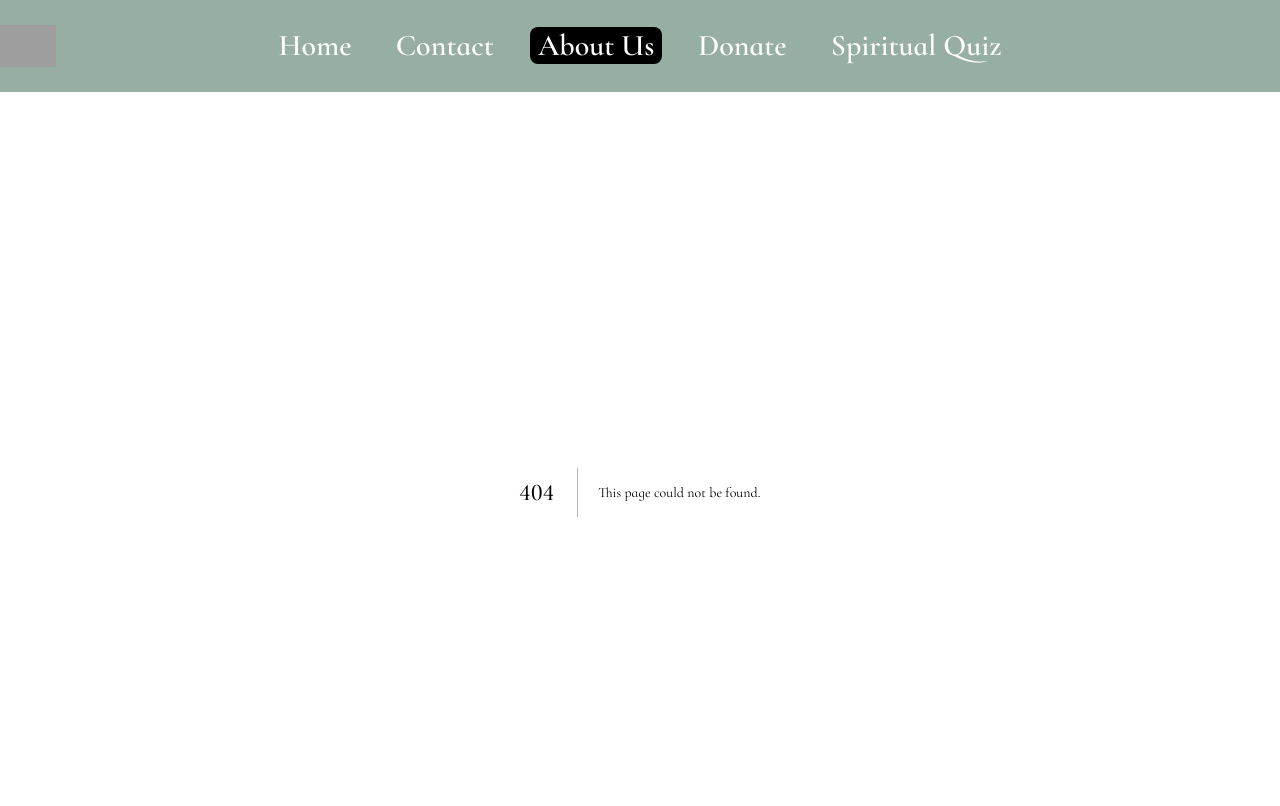
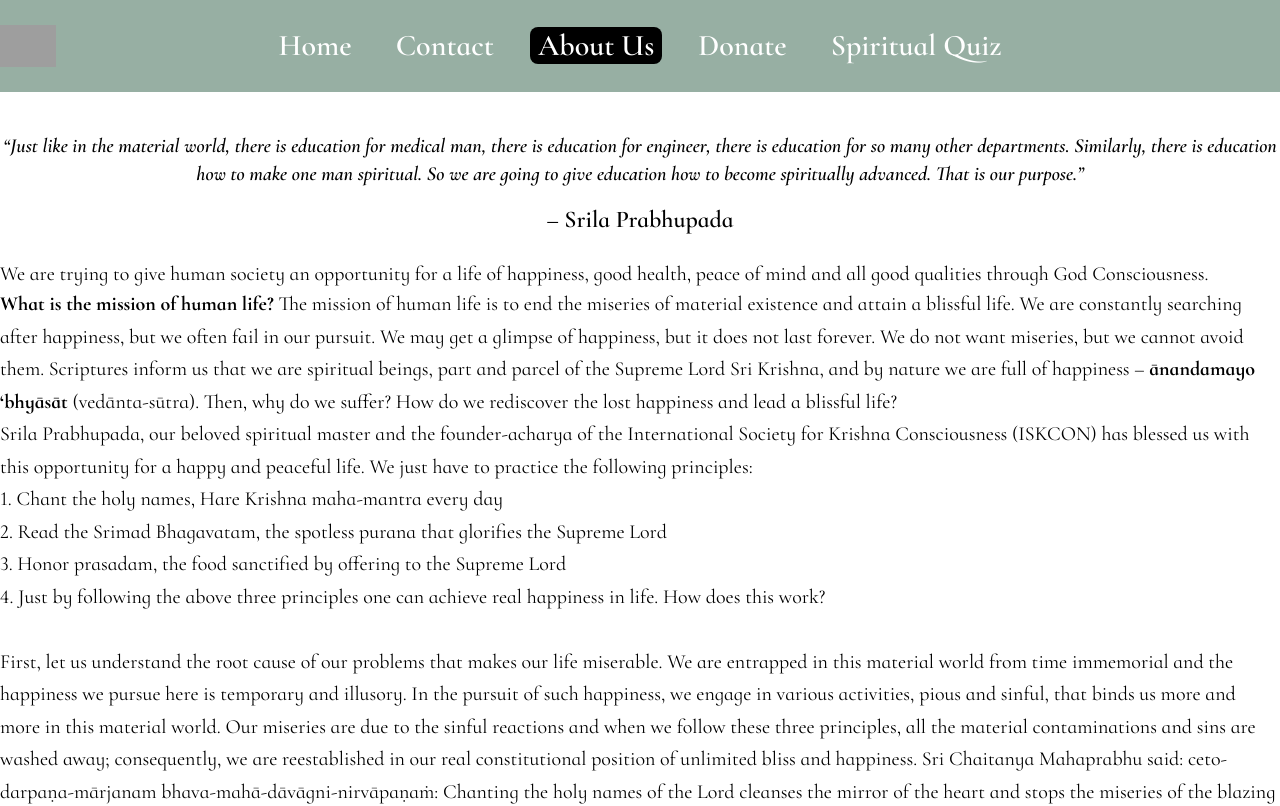
Before and after one commit to DeveloperDolon/iskon-project, a Next.js app: page /about in a window 1280 px wide. Before the commit this address had no page. Shown: the top 806 px of the page. Built offline with nearby package versions, Linux system fonts and the light colour scheme; grey boxes are pictures that could not be loaded; a web font is replaced by a local one.

Commit message:
about us page design added commit

```diff
--- /dev/null
+++ b/src/app/about/page.tsx
@@ -0,0 +1,46 @@
+import MyContainer from "@/components/MyContainer";
+
+
+const page = () => {
+    return (
+        <>
+            <MyContainer>
+                <p className="mt-10 md:text-xl text-lg font-semibold italic text-center">
+                    “Just like in the material world, there is education for medical man, there is education for engineer, there is education for so many other departments. Similarly, there is education how to make one man spiritual. So we are going to give education how to become spiritually advanced. That is our purpose.”
+                </p>
+                <strong className="block md:text-2xl text-xl font-semibold text-center my-4">– Srila Prabhupada</strong>
+
+                <div>
+                    <p className="md:text-xl text-lg pt-2">
+                        We are trying to give human society an opportunity for a life of happiness, good health, peace of mind and all good qualities through God Consciousness.
+                    </p>
+
+                    <p className="md:text-xl text-lg text-black md:leading-relaxed leading-relaxed">
+                        <strong className="font-bold">What is the mission of human life?</strong> The mission of human life is to end the miseries of material existence and attain a blissful life. We are constantly searching after happiness, but we often fail in our pursuit. We may get a glimpse of happiness, but it does not last forever. We do not want miseries, but we cannot avoid them. Scriptures inform us that we are spiritual beings, part and parcel of the Supreme Lord Sri Krishna, and by nature we are full of happiness – <strong className="font-extrabold">ānandamayo ‘bhyāsāt</strong> (vedānta-sūtra). Then, why do we suffer? How do we rediscover the lost happiness and lead a blissful life? <br />
+
+                        Srila Prabhupada, our beloved spiritual master and the founder-acharya of the International Society for Krishna Consciousness (ISKCON) has blessed us with this opportunity for a happy and peaceful life. We just have to practice the following principles:
+                        <br />
+                        1. Chant the holy names, Hare Krishna maha-mantra every day <br />
+                        2. Read the Srimad Bhagavatam, the spotless purana that glorifies the Supreme Lord <br />
+                        3. Honor prasadam, the food sanctified by offering to the Supreme Lord <br />
+                        4. Just by following the above three principles one can achieve real happiness in life. How does this work? <br />
+                        <br />
+                        First, let us understand the root cause of our problems that makes our life miserable. We are entrapped in this material world from time immemorial and the happiness we pursue here is temporary and illusory. In the pursuit of such happiness, we engage in various activities, pious and sinful, that binds us more and more in this material world.
+
+                        Our miseries are due to the sinful reactions and when we follow these three principles, all the material contaminations and sins are washed away; consequently, we are reestablished in our real constitutional position of unlimited bliss and happiness.
+
+                        Sri Chaitanya Mahaprabhu said: ceto-darpaṇa-mārjanam bhava-mahā-dāvāgni-nirvāpaṇaṁ: Chanting the holy names of the Lord cleanses the mirror of the heart and stops the miseries of the blazing fire of material existence.
+
+                        Srimad Bhagavatam says: naṣṭa-prāyeṣv abhadreṣu nityaṁ bhāgavata-sevayā: All the inauspicious things in our heart are completely destroyed by reading Srimad Bhagavatam every day. The darkness of ignorance is dissipated and we become situated in the mode of goodness and develop all good qualities equivalent to that of the demigods.
+
+                        By honoring prasadam (food offered to the Lord) we do not incur further sinful reactions. Krishna says in the Bhagavad-gita (3.13): yajña-śiṣṭāśinaḥ santo mucyante sarva-kilbiṣaiḥ: devotees who eat food offered first in sacrifice (as an offering to the Lord) are released from all kinds of sins.
+
+                        Thus, by following these three simple, but effective principles given by Srila Prabhupada, we can achieve a life of happiness, good health, peace of mind, and all good qualities.
+                    </p>
+                </div>
+            </MyContainer>
+        </>
+    );
+};
+
+export default page;
```
